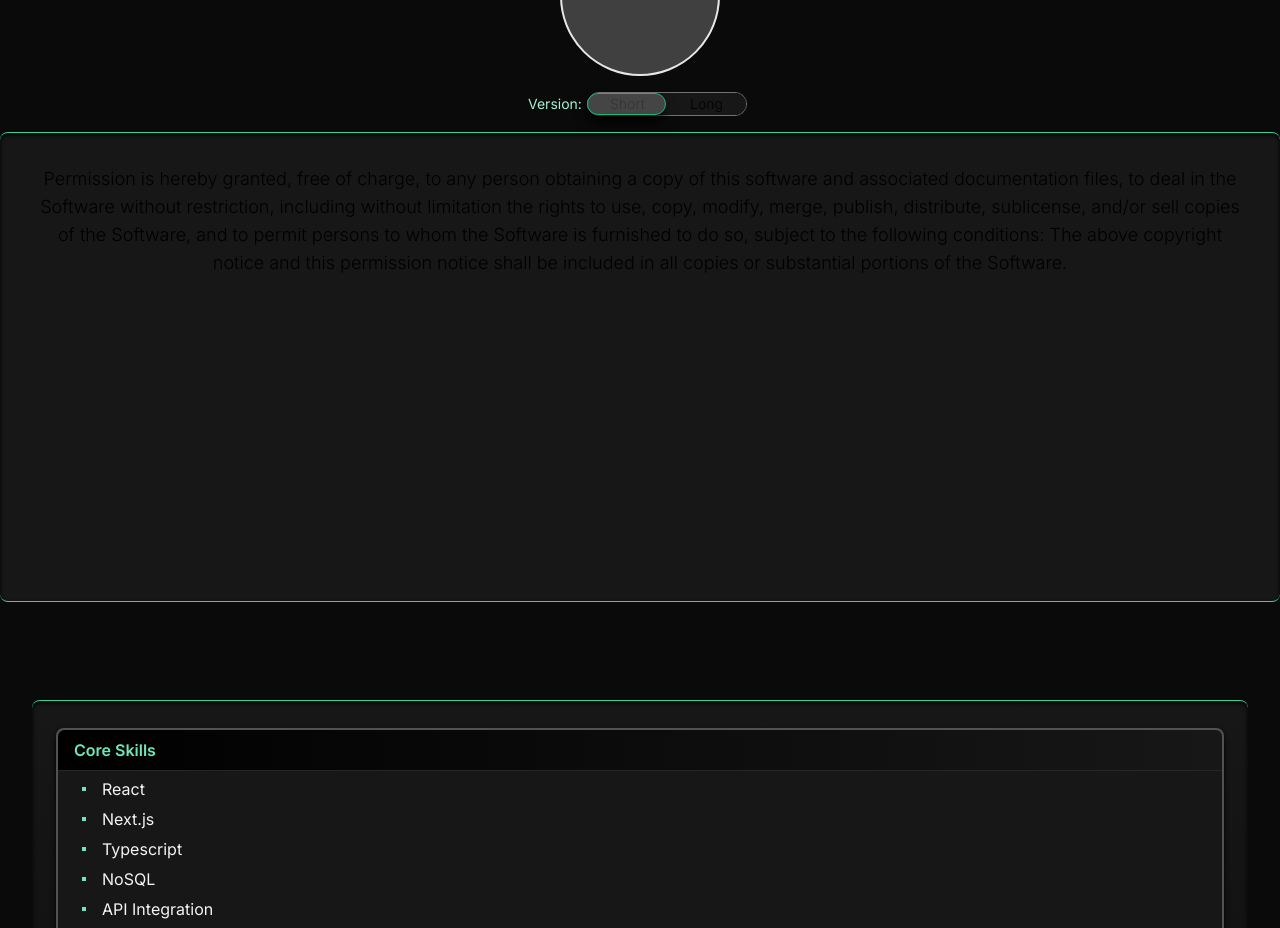
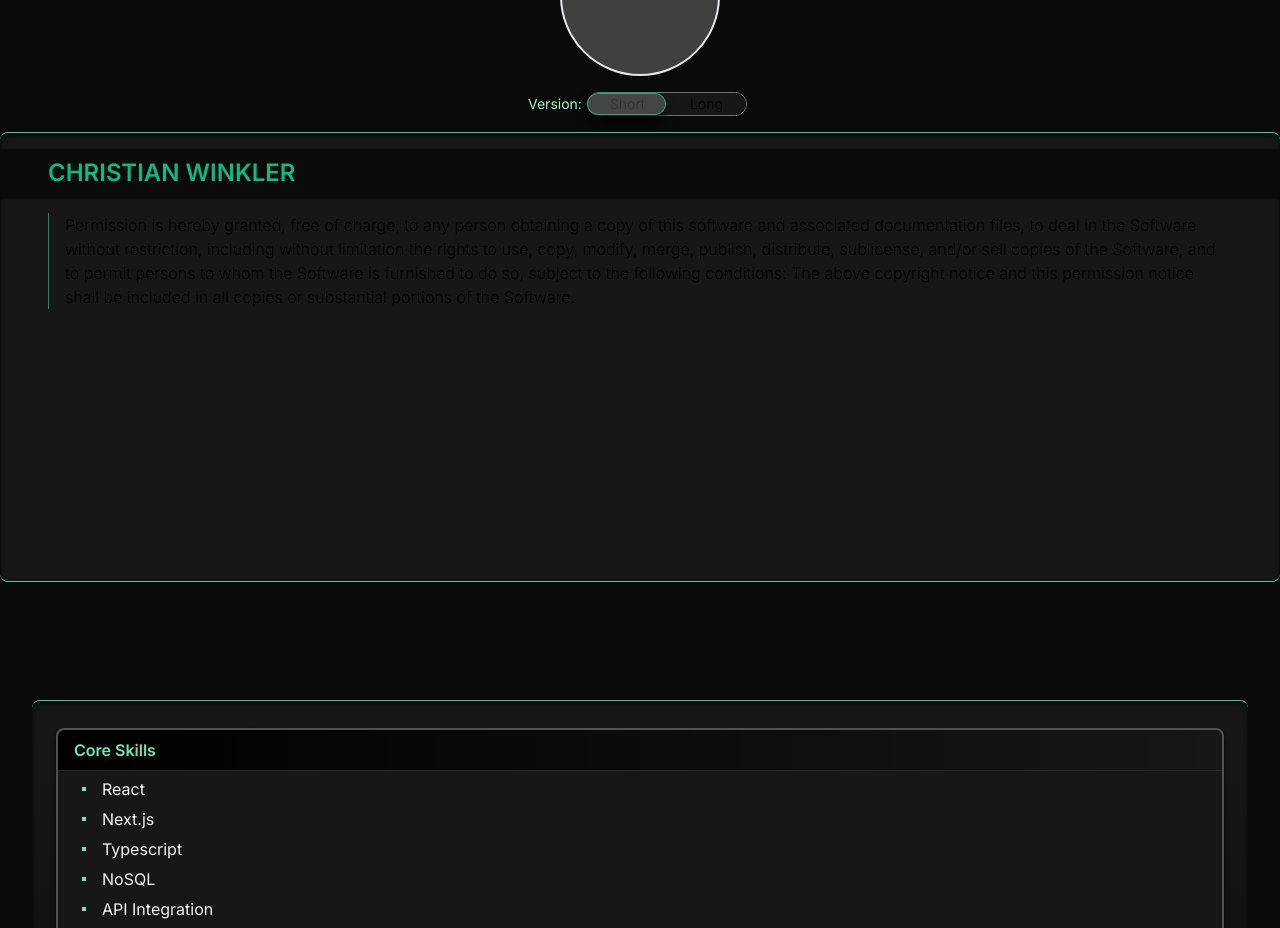
Before and after one commit to cwinkdev/web-resume, a Next.js app: page / in a window 1280 px wide. Shown: the part 980-1908 px from the top of the page. Built offline with nearby package versions, Linux system fonts and the light colour scheme.

Commit message:
revemped about short

```diff
--- a/app/components/About.tsx
+++ b/app/components/About.tsx
@@ -36,7 +36,7 @@ const About = () => {
       </div>
       {isLongVersion ? (
         <div
-          className="mt-4 h-[50vh] font-light relative overflow-hidden crawl-container shadow-black shadow-inner border-y border-emerald-400 rounded-lg"
+          className="mt-4 h-[450px] font-light relative overflow-hidden crawl-container shadow-black shadow-inner border-y border-emerald-400 rounded-lg"
           style={{
             backgroundImage: 'url(./space.jpg)', // Adjust the path as needed
             backgroundSize: 'cover', // Cover the entire area
@@ -60,10 +60,18 @@ const About = () => {
           ))}
         </div>
       ) : (
-        <div className="mt-4 h-[470px] font-light relative overflow-y-auto shadow-black bg-neutral-900 shadow-inner border-y border-emerald-400 rounded-lg">
-          <p className={`my-auto font-light text-lg p-8 duration-300`}>
-            {aboutMeText}
-          </p>
+        <div className="mt-4 h-[450px] flex flex-col font-light relative overflow-y-auto shadow-black bg-neutral-900 shadow-inner border-y border-emerald-400 rounded-lg">
+          <div className="bg-neutral-950 text-left mt-4 py-2 shadow-black shadow-sm">
+            <h2 className="pl-12 text-2xl font-semibold text-emerald-500">
+              CHRISTIAN WINKLER
+            </h2>
+          </div>
+          <div className="flex px-12 mt-4">
+            <div className="border-r border-emerald-600"></div>
+            <p className={`pl-4 text-left font-light duration-300`}>
+              {aboutMeText}
+            </p>
+          </div>
         </div>
       )}
     </section>
```
